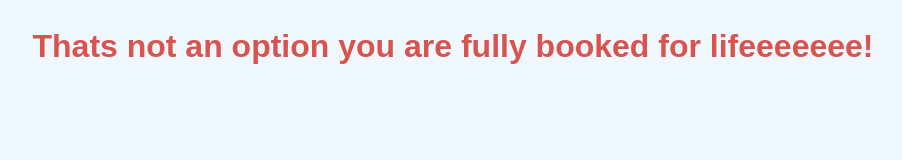
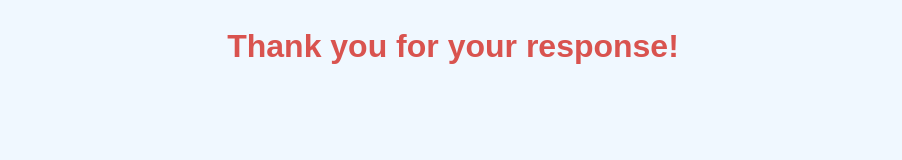
Before and after one commit to saifina/christmas-lights-invite, a plain HTML site: page thanks.html in a window 1280 px wide. Shown: the whole page, without its empty margins (187-1089 px from the left). Drawn offline with Linux system fonts and the light colour scheme.

Commit message:
Update thanks.html

```diff
--- a/thanks.html
+++ b/thanks.html
@@ -2,7 +2,7 @@
 <head>
     <meta charset="UTF-8">
     <meta name="viewport" content="width=device-width, initial-scale=1.0">
-    <title>Thank You</title>
+    <title>Thats not an option you are booked for lifeeeeeeee</title>
     <style>
         body {
             font-family: Arial, sans-serif;
@@ -16,6 +16,6 @@
     </style>
 </head>
 <body>
-    <h1>Thats not an option you are fully booked for lifeeeeeee!</h1>
+    <h1>Thank you for your response!</h1>
 </body>
 </html>
```
